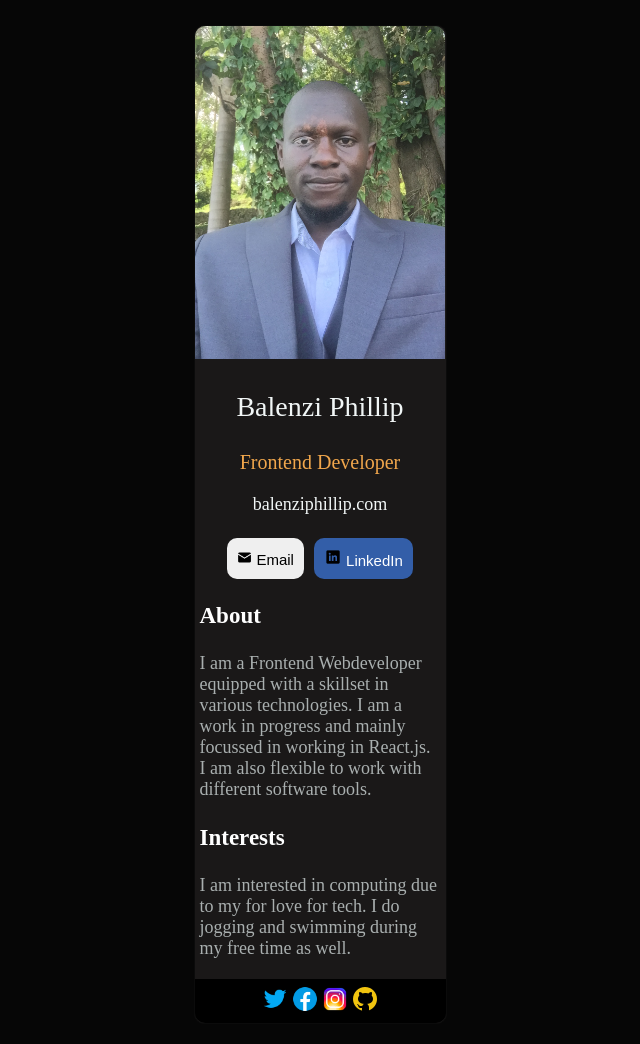
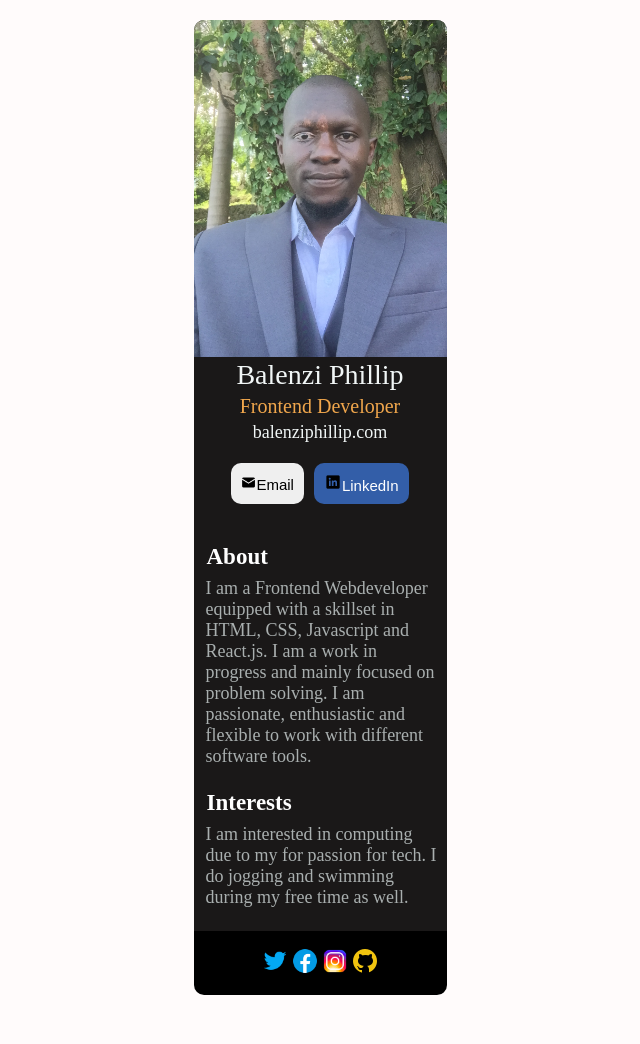
Before and after one commit to balensphillip/portfolioapp, a React app: page / in a window 1280 px wide. Shown: the whole page, without its empty margins (320-960 px from the left). After the commit the page ends 1015 px from the top, so only its background shows below. Built offline with nearby package versions, Linux system fonts and the light colour scheme.

Commit message:
refactored the css and organized the components

```diff
--- a/src/components/App.js
+++ b/src/components/App.js
@@ -1,11 +1,15 @@
 import React from "react"
 import Main from "./Main"
 import Footer from "./Footer"
+import Content from "./Content"
+import Buttons from "./Buttons"
 
 export default function App() {
     return(
         <div>
             <Main/>
+            <Buttons/>
+            <Content/>
             <Footer/>
         </div>
     )
--- /dev/null
+++ b/src/components/Buttons.js
@@ -0,0 +1,18 @@
+import React from "react";
+import mailicon from "../images/mailicon.png";
+import linkedin2 from "../images/linkedin2.png";
+
+export default function Buttons() {
+  return (
+    <div className="buttons">
+      <button id="email" type="submit">
+        <span><img src={mailicon} alt=".." height="15px" width="15px"/></span>
+        Email
+      </button>
+      <button id="linkedin" type="submit">
+        <span><img src={linkedin2} alt=".." height="18px" width="18px"/></span>
+        LinkedIn
+      </button>
+    </div>
+  );
+}
--- /dev/null
+++ b/src/components/Content.js
@@ -0,0 +1,19 @@
+import React from "react";
+
+export default function Content() {
+  return (
+    <div className="content">
+        <h2>About</h2>
+        <p>
+          I am a Frontend Webdeveloper equipped with a skillset in HTML, CSS, Javascript and React.js.
+          I am a work in progress and mainly focused on problem solving. I am passionate, enthusiastic
+          and flexible to work with different software tools.
+        </p>
+        <h2>Interests</h2>
+        <p>
+          I am interested in computing due to my for passion for tech. I do jogging
+          and swimming during my free time as well.
+        </p>
+    </div>
+  );
+}
--- a/src/components/Footer.js
+++ b/src/components/Footer.js
@@ -1,9 +1,18 @@
 import React from "react";
+import twittericon from "../images/twittericon.png"
+import facebookicon from "../images/facebookicon.png"
+import instagramicon from "../images/instagramicon.png"
+import gitbesticon from "../images/gitbesticon.png"
 
 export default function Footer() {
   return (
-    <div>
-
-    </div>
+    <div className="Socialmedia">
+        <span>
+          <img src={twittericon} alt=".." height="30px" width="30px" />
+          <img src={facebookicon} alt=".." height="30px" width="30px" />
+          <img src={instagramicon} alt=".." height="30px" width="30px" />
+          <img src={gitbesticon} alt=".." height="30px" width="30px" />
+        </span>
+      </div>
   );
 }
--- a/src/components/Main.js
+++ b/src/components/Main.js
@@ -1,57 +1,13 @@
 import React from "react";
 import phillip from "../images/phillip.JPG";
-import twittericon from "../images/twittericon.png";
-import facebookicon from "../images/facebookicon.png";
-import instagramicon from "../images/instagramicon.png";
-import gitbesticon from "../images/gitbesticon.png";
-import mailicon from "../images/mailicon.png";
-import linkedin2 from "../images/linkedin2.png";
 
 export default function Main() {
   return (
     <div className="profile">
-      <div id="picture">
-        <img src={phillip} alt=".." width="250px" />
+        <img src={phillip} alt=".."/>
         <p id="name">Balenzi Phillip</p>
         <p id="title">Frontend Developer</p>
         <p id="site">balenziphillip.com</p>
-      </div>
-      <span className="buttons">
-        <button id="email" type="submit">
-          <span>
-            <img src={mailicon} alt=".." height="15px" width="15px" />
-          </span>{" "}
-          Email
-        </button>
-        <button id="linkedin" type="submit">
-          <span>
-            <img src={linkedin2} alt=".." height="18px" width="18px" />
-          </span>{" "}
-          LinkedIn
-        </button>
-      </span>
-      <div className="About">
-        <h2>About</h2>
-        <p>
-          I am a Frontend Webdeveloper equipped with a skillset in various technologies. I am a work in progress and
-          mainly focussed in working in React.js. I am also flexible to work with different software tools.
-        </p>
-      </div>
-      <div className="Interests">
-        <h2>Interests</h2>
-        <p>
-          I am interested in computing due to my for love for tech. I do jogging
-          and swimming during my free time as well.
-        </p>
-      </div>
-      <div className="Socialmedia">
-        <span>
-          <img src={twittericon} alt=".." height="30px" width="30px" />
-          <img src={facebookicon} alt=".." height="30px" width="30px" />
-          <img src={instagramicon} alt=".." height="30px" width="30px" />
-          <img src={gitbesticon} alt=".." height="30px" width="30px" />
-        </span>
-      </div>
     </div>
   );
 }
--- a/src/style.css
+++ b/src/style.css
@@ -1,43 +1,53 @@
 body{
-    background-color: rgb(6, 6, 6);
+    background-color: rgb(255, 251, 251);
     margin: 10px;
     padding: 10px;
 }
 .profile{
-    border: 1px solid rgb(11, 11, 11);
+    display: grid;
     margin: auto;
-    margin-top: 5px;
-    border-radius: 10px;
-    max-width: 251px;
+    border-top-left-radius: 10px;
+    border-top-right-radius: 10px;
+    max-width: 253px;
     background-color: rgb(26, 24, 24);
 }
-.profile #picture img{
+.profile img{
     border-top-left-radius: 10px;
     border-top-right-radius: 10px;
+    max-width: 253px;
 }
-#name{
+.profile p{
+    margin: 2px;
+}
+.profile #name{
     color: rgb(241, 246, 246);
     font-size: 28px;
     font-weight: 200;
     display: flex;
     justify-content: center;
 }
-#title{
+.profile #title{
    color: rgb(240, 166, 76);
    font-weight: 100;
    font-size: 20px;
    display: flex;
    justify-content: center;
 }
-#site{
+.profile #site{
     color: rgb(241, 246, 246);
     font-size: 18px;
     display: flex;
     justify-content: center;
+    margin-bottom: 15px;
 }
 .buttons{
-    display: flex;
+    display:flex;
     justify-content: center;
+    max-width: 253px;
+    margin-bottom: 5px;
+    padding-bottom: 20px;
+    margin-top: none;
+    margin: auto;
     background-color: rgb(26, 24, 24);
 }
 button{
@@ -54,42 +64,41 @@ button{
     color: white;
     border: none;
 }
-.About{
+.content{
+    display: grid;
+    max-width: 253px;
+    margin-bottom: 5px;
+    padding-bottom: 15px;
+    margin-top: none;
+    margin: auto;
     background-color: rgb(26, 24, 24);
 }
-.About h2{
-    padding-left: 5px;
+.content h2{
+    color: white;
+    margin-left: 5px;
+    padding: 8px;
+    padding-bottom: 0;
+    padding-top: 15px;
+    margin-top: 0;
+    margin-bottom: 0;
     font-size: 23px;
-    color: white;
 }
-.About p{
-    display: flex;
-    justify-content: center;
-    padding: 5px;
-    margin: auto;
+.content p{
+    margin-top: 0;
+    margin-bottom: 0;
+    padding-top: 0;
+    margin-left: 4px;
+    padding: 8px;
     font-size: 18px;
     color: rgb(169, 175, 175);
-}
-.Interests{
-    background-color: rgb(26, 24, 24);
-}
-.Interests h2{
-    padding-left: 5px;
-    font-size: 23px;
-    color: white;
-}
-.Interests p{
-    padding: 5px;
-    margin-bottom: 15px;
-    font-size: 18px;
-    color: rgb(169, 175, 175)
-
 }
 .Socialmedia{
     display: flex;
     justify-content: space-around;
     border-bottom-right-radius: 10px;
     border-bottom-left-radius: 10px;
-    padding: 5px;
+    padding: 15px;
     background-color: black;
+    max-width: 223px;
+    margin: auto;
 }
```
